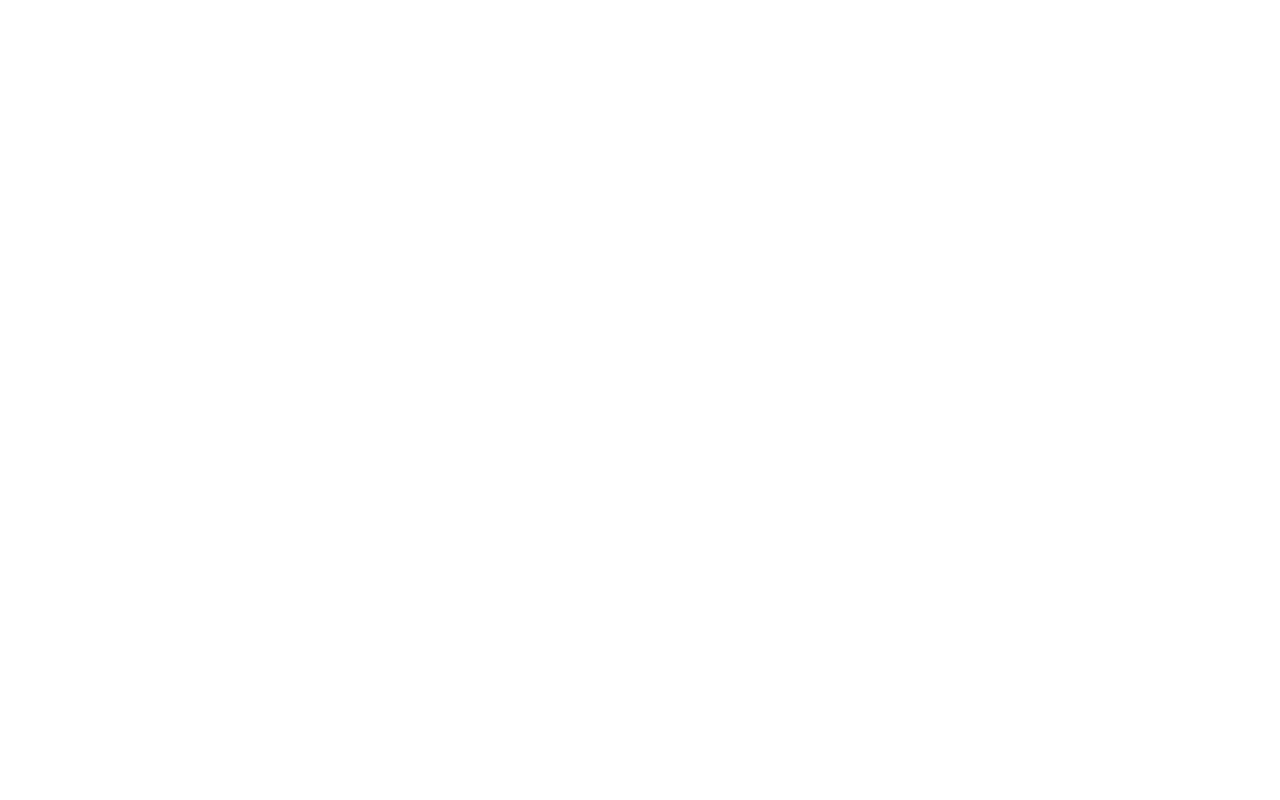
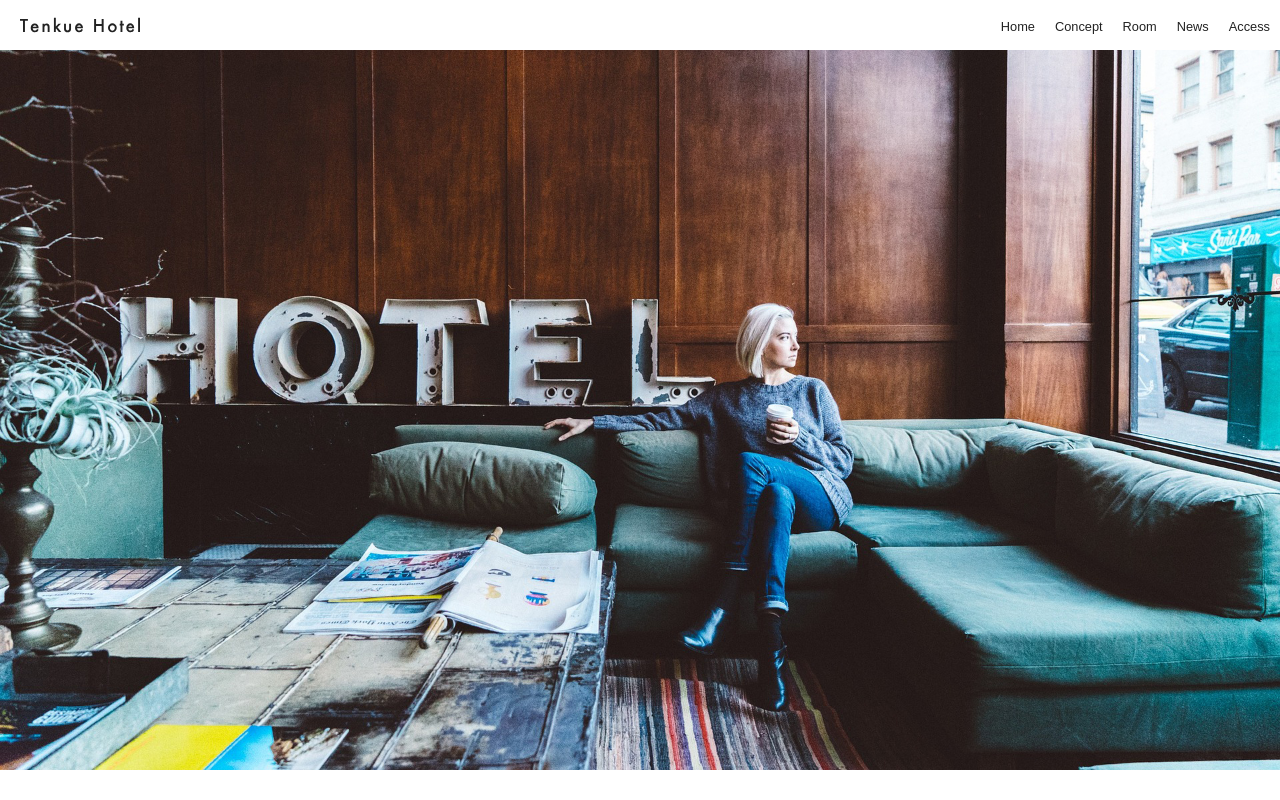
Before and after one commit to shinji-25/p-dev-02, a plain HTML site: page index.html in a window 1280 px wide. Drawn offline with Linux system fonts and the light colour scheme.

Commit message:
ヘッダーとキービジュアルを追加(PC)

```diff
--- a/css/stylesheet.css
+++ b/css/stylesheet.css
@@ -1,13 +1,51 @@
 /* ==========================================================================
     ヘッダー
     ========================================================================== */
+/* PC */
+@media (min-width: 960px) {
+
+}
+
 .l-header {
+    height: 50px;
+    width: 100%;
+    display: flex;
+    justify-content: space-between;
+    position: fixed;
+    background-color: #fff;
 }
+
+.l-header__logo {
+    height: 100%;
+    width: 140px;
+    padding: 10px 0 10px 20px;
+}
+
+.l-header__menu ul {
+    display: flex;
+    height: 100%;
+}
+
+.l-header__menu li {
+    padding: 10px 10px;
+}
+
+.l-header__menu li a {
+    font-size: .8rem;
+}
+
+.l-header__menu li a:hover {
+    opacity: 0.6;
+    transition: all 0.3s;
+}
+
 
 /* ==========================================================================
     メインビジュアル
     ========================================================================== */
-.p-mainVisual {
+.p-mainVisual img {
+    vertical-align: bottom;
+    margin-top: 50px;
 }
 
 /* ==========================================================================
--- a/index.html
+++ b/index.html
@@ -10,9 +10,22 @@
         <link rel="stylesheet" type="text/css" href="css/stylesheet.css" />
     </head>
     <body>
-        <header class="l-header"></header>
+        <header class="l-header">
+            <a href="index.html"><img src="image/logo_header.svg" class="l-header__logo" alt="ヘッダーロゴ"></a>
+            <nav class="l-header__menu">
+                <ul>
+                    <li><a href="index.html">Home</a></li>
+                    <li><a href="#">Concept</a></li>
+                    <li><a href="#">Room</a></li>
+                    <li><a href="#">News</a></li>
+                    <li><a href="#">Access</a></li>
+                </ul>
+            </nav>
+        </header>
 
-        <article class="p-mainVisual"></article>
+        <article class="p-mainVisual">
+            <img src="image/mv.jpg" alt="メインビジュアル">
+        </article>
 
         <article class="p-concept"></article>
 
```
Also changed, not shown: script.js (+8 -0 lines), 1 other file.
